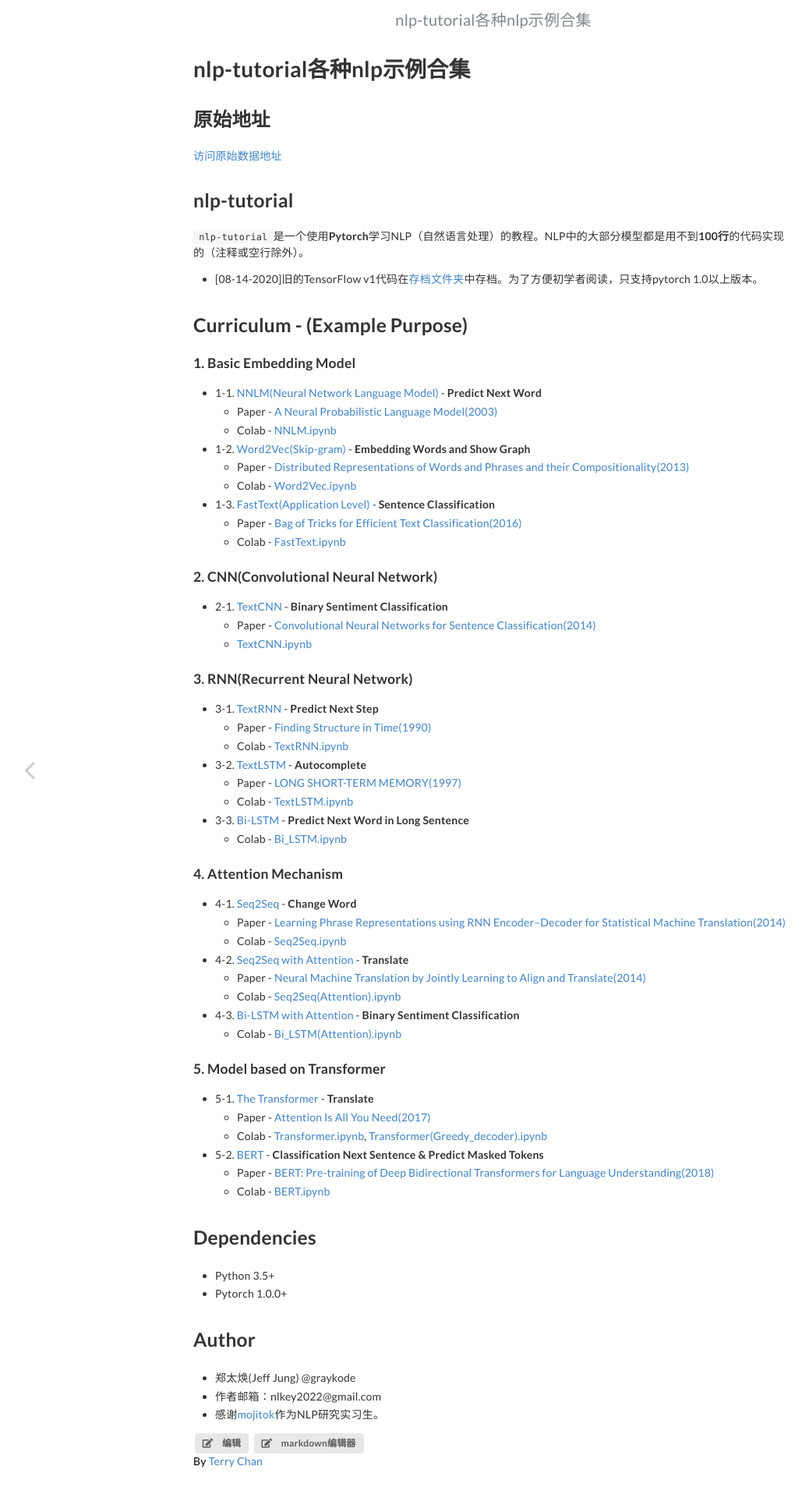
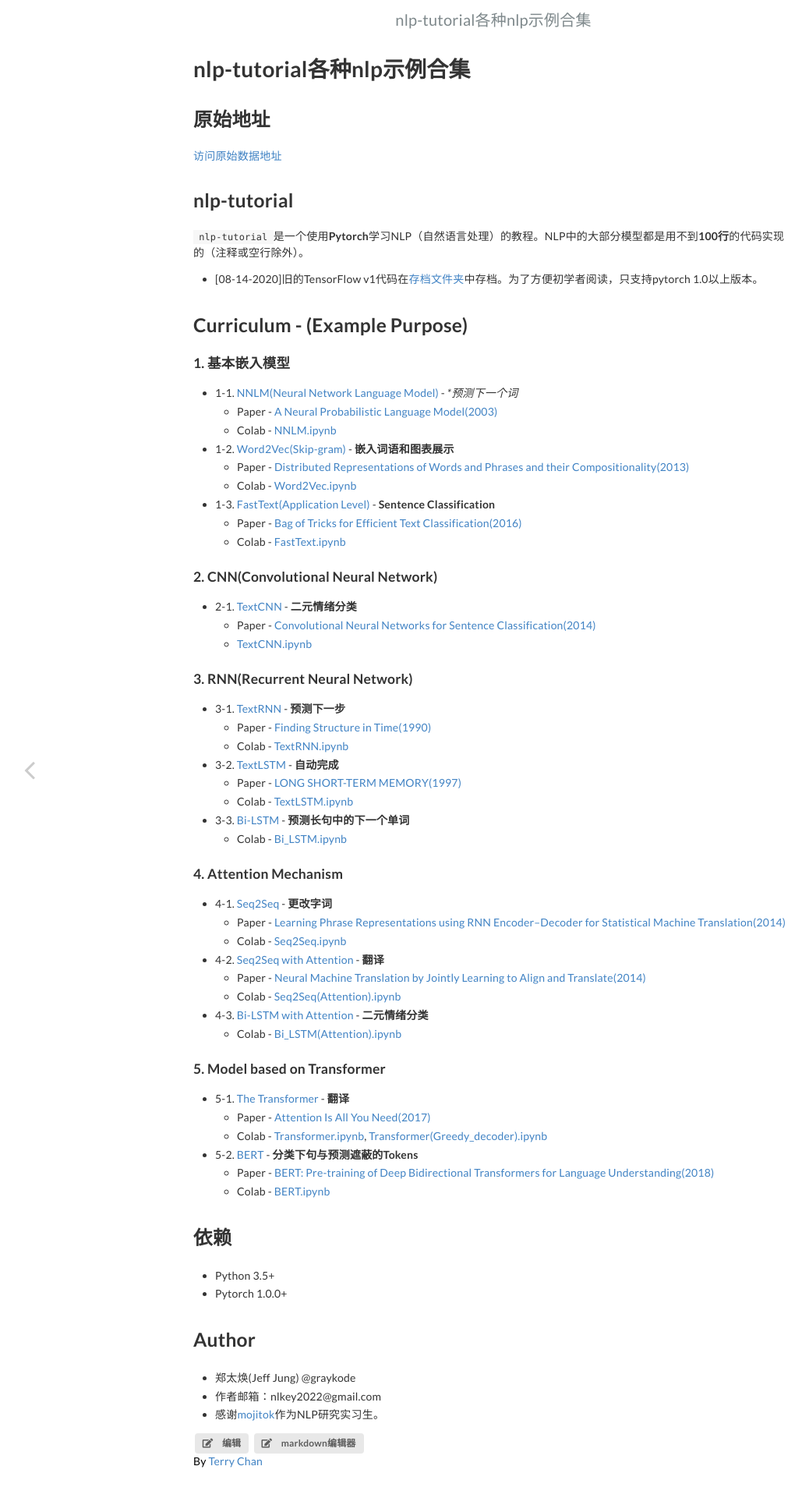
Before and after one commit to napoler/Open-mind, a Jekyll site: the page built from docs/_posts/2021-03-21-graykode-nlp-tutorial.md, in a window 1280 px wide. Shown: the top 1921 px of the page at 78% size, without its empty margins (7-1045 px from the left). Built offline with Jekyll 4.4.1, drawn with Linux system fonts in a browser that asks for light colours.

Commit message:
Update 2021-03-21-graykode-nlp-tutorial.md

```diff
--- a/docs/_posts/2021-03-21-graykode-nlp-tutorial.md
+++ b/docs/_posts/2021-03-21-graykode-nlp-tutorial.md
@@ -20,12 +20,12 @@ layout: post
 
 ## Curriculum - (Example Purpose)
 
-#### 1. Basic Embedding Model
+#### 1. 基本嵌入模型
 
-- 1-1. [NNLM(Neural Network Language Model)](1-1.NNLM) - **Predict Next Word**
+- 1-1. [NNLM(Neural Network Language Model)](1-1.NNLM) - **预测下一个词*
   - Paper -  [A Neural Probabilistic Language Model(2003)](http://www.jmlr.org/papers/volume3/bengio03a/bengio03a.pdf)
   - Colab - [NNLM.ipynb](https://colab.research.google.com/github/graykode/nlp-tutorial/blob/master/1-1.NNLM/NNLM.ipynb)
-- 1-2. [Word2Vec(Skip-gram)](1-2.Word2Vec) - **Embedding Words and Show Graph**
+- 1-2. [Word2Vec(Skip-gram)](1-2.Word2Vec) - **嵌入词语和图表展示**
   - Paper - [Distributed Representations of Words and Phrases
     and their Compositionality(2013)](https://papers.nips.cc/paper/5021-distributed-representations-of-words-and-phrases-and-their-compositionality.pdf)
   - Colab - [Word2Vec.ipynb](https://colab.research.google.com/github/graykode/nlp-tutorial/blob/master/1-2.Word2Vec/Word2Vec_Skipgram(Softmax).ipynb)
@@ -37,7 +37,7 @@ layout: post
 
 #### 2. CNN(Convolutional Neural Network)
 
-- 2-1. [TextCNN](2-1.TextCNN) - **Binary Sentiment Classification**
+- 2-1. [TextCNN](2-1.TextCNN) - **二元情绪分类**
   - Paper - [Convolutional Neural Networks for Sentence Classification(2014)](http://www.aclweb.org/anthology/D14-1181)
   - [TextCNN.ipynb](https://colab.research.google.com/github/graykode/nlp-tutorial/blob/master/2-1.TextCNN/TextCNN.ipynb)
 
@@ -45,43 +45,43 @@ layout: post
 
 #### 3. RNN(Recurrent Neural Network)
 
-- 3-1. [TextRNN](3-1.TextRNN) - **Predict Next Step**
+- 3-1. [TextRNN](3-1.TextRNN) - **预测下一步**
   - Paper - [Finding Structure in Time(1990)](http://psych.colorado.edu/~kimlab/Elman1990.pdf)
   - Colab - [TextRNN.ipynb](https://colab.research.google.com/github/graykode/nlp-tutorial/blob/master/3-1.TextRNN/TextRNN.ipynb)
-- 3-2. [TextLSTM](https://github.com/graykode/nlp-tutorial/tree/master/3-2.TextLSTM) - **Autocomplete**
+- 3-2. [TextLSTM](https://github.com/graykode/nlp-tutorial/tree/master/3-2.TextLSTM) - **自动完成**
   - Paper - [LONG SHORT-TERM MEMORY(1997)](https://www.bioinf.jku.at/publications/older/2604.pdf)
   - Colab - [TextLSTM.ipynb](https://colab.research.google.com/github/graykode/nlp-tutorial/blob/master/3-2.TextLSTM/TextLSTM.ipynb)
-- 3-3. [Bi-LSTM](3-3.Bi-LSTM) - **Predict Next Word in Long Sentence**
+- 3-3. [Bi-LSTM](3-3.Bi-LSTM) - **预测长句中的下一个单词**
   - Colab - [Bi_LSTM.ipynb](https://colab.research.google.com/github/graykode/nlp-tutorial/blob/master/3-3.Bi-LSTM/Bi_LSTM.ipynb)
 
 
 
 #### 4. Attention Mechanism
 
-- 4-1. [Seq2Seq](4-1.Seq2Seq) - **Change Word**
+- 4-1. [Seq2Seq](4-1.Seq2Seq) - **更改字词**
   - Paper - [Learning Phrase Representations using RNN Encoder–Decoder
     for Statistical Machine Translation(2014)](https://arxiv.org/pdf/1406.1078.pdf)
   - Colab - [Seq2Seq.ipynb](https://colab.research.google.com/github/graykode/nlp-tutorial/blob/master/4-1.Seq2Seq/Seq2Seq.ipynb)
-- 4-2. [Seq2Seq with Attention](4-2.Seq2Seq(Attention)) - **Translate**
+- 4-2. [Seq2Seq with Attention](4-2.Seq2Seq(Attention)) - **翻译**
   - Paper - [Neural Machine Translation by Jointly Learning to Align and Translate(2014)](https://arxiv.org/abs/1409.0473)
   - Colab - [Seq2Seq(Attention).ipynb](https://colab.research.google.com/github/graykode/nlp-tutorial/blob/master/4-2.Seq2Seq(Attention)/Seq2Seq(Attention).ipynb)
-- 4-3. [Bi-LSTM with Attention](4-3.Bi-LSTM(Attention)) - **Binary Sentiment Classification**
+- 4-3. [Bi-LSTM with Attention](4-3.Bi-LSTM(Attention)) - **二元情绪分类**
   - Colab - [Bi_LSTM(Attention).ipynb](https://colab.research.google.com/github/graykode/nlp-tutorial/blob/master/4-3.Bi-LSTM(Attention)/Bi_LSTM(Attention).ipynb)
 
 
 
 #### 5. Model based on Transformer
 
-- 5-1.  [The Transformer](5-1.Transformer) - **Translate**
+- 5-1.  [The Transformer](5-1.Transformer) - **翻译**
   - Paper - [Attention Is All You Need(2017)](https://arxiv.org/abs/1706.03762)
   - Colab - [Transformer.ipynb](https://colab.research.google.com/github/graykode/nlp-tutorial/blob/master/5-1.Transformer/Transformer.ipynb), [Transformer(Greedy_decoder).ipynb](https://colab.research.google.com/github/graykode/nlp-tutorial/blob/master/5-1.Transformer/Transformer(Greedy_decoder).ipynb)
-- 5-2. [BERT](5-2.BERT) - **Classification Next Sentence & Predict Masked Tokens**
+- 5-2. [BERT](5-2.BERT) - **分类下句与预测遮蔽的Tokens**
   - Paper - [BERT: Pre-training of Deep Bidirectional Transformers for Language Understanding(2018)](https://arxiv.org/abs/1810.04805)
   - Colab - [BERT.ipynb](https://colab.research.google.com/github/graykode/nlp-tutorial/blob/master/5-2.BERT/BERT.ipynb)
 
 
 
-## Dependencies
+## 依赖
 
 - Python 3.5+
 - Pytorch 1.0.0+
```
